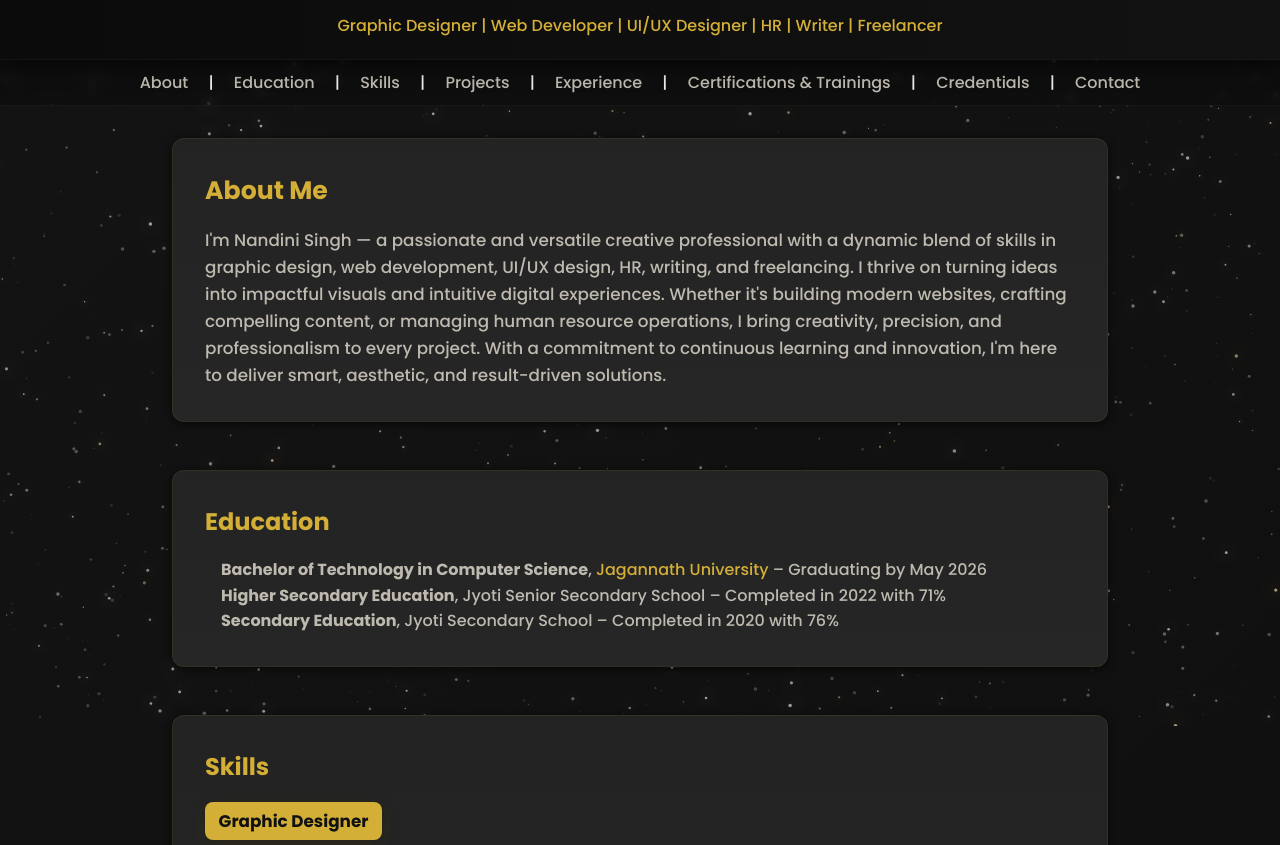
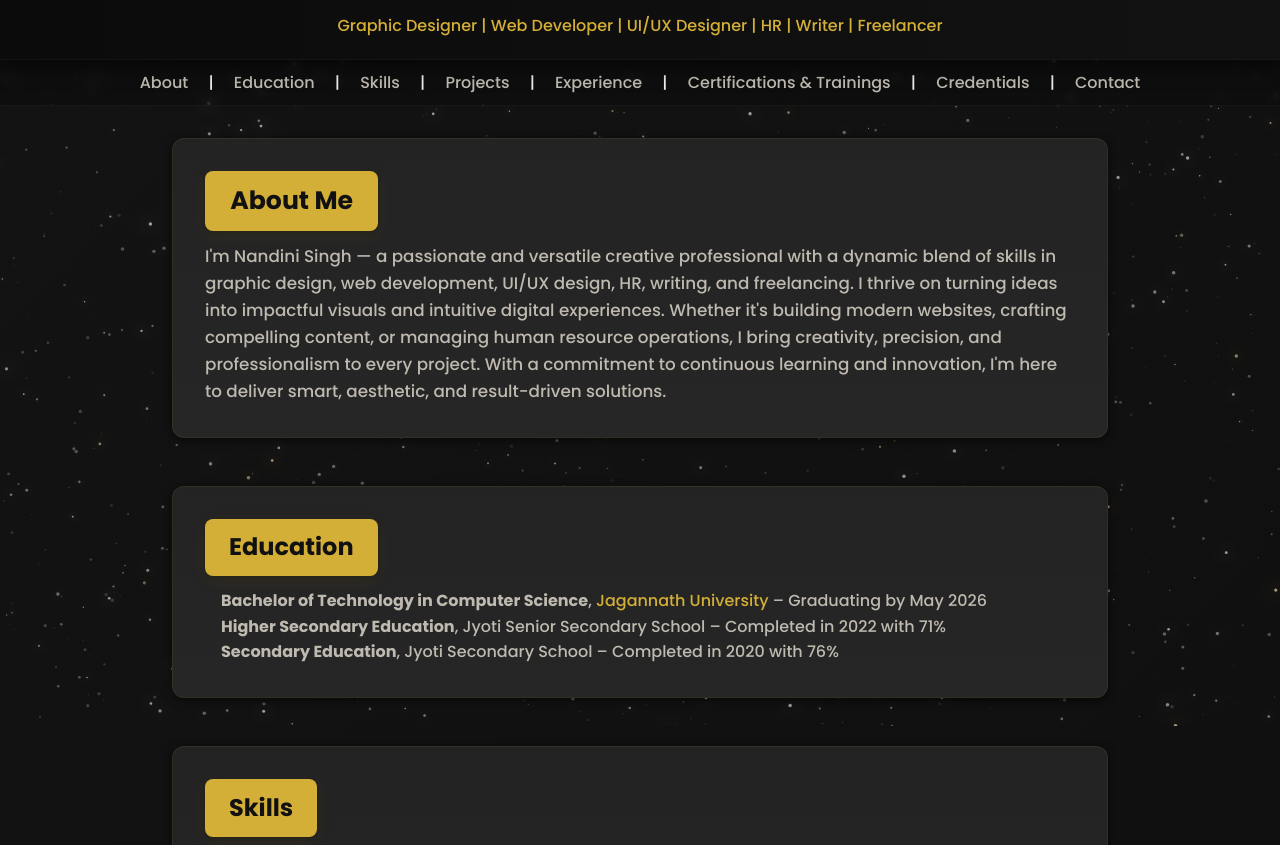
Before and after one commit to nandini-singh11/Portfolio, a plain HTML site: page index.html in a window 1280 px wide. Shown: the part 74-919 px from the top of the page. Drawn offline with Linux system fonts and the light colour scheme; animation ran at ten frames a second.

Commit message:
Update index.html

```diff
--- a/index.html
+++ b/index.html
@@ -216,28 +216,47 @@
       color: var(--muted);
     }
 
+    /* gold boxed topic badge (used for skills, projects, experience headings) */
+    .topic-badge {
+      background: transparent;
+      color: var(--gold) !important;
+      display: inline-block;
+      padding: 0;                /* no box padding */
+      border-radius: 0;
+      font-weight: 700;
+      font-size: 0.96rem;
+      box-shadow: none;
+      margin-bottom: 0.4rem;
+    }
+    /* ensure h3.topic-badge inherits gold text */
+    h3.topic-badge { color: var(--gold) !important; }
+
+    /* Certificates sub-heading previously boxed — make it plain gold text too */
     .certificates h3 {
+      background: transparent;
+      color: var(--gold);
+      padding: 0;
+      border-radius: 0;
+      display: inline-block;
+      font-weight: 700;
+      box-shadow: none;
+      margin-bottom: 0.6rem;
+    }
+
+    /* SECTION TITLE: gold boxed h2 (make section titles appear in gold box) */
+    .section > h2 {
       background: var(--gold);
       color: #111;
+      display: inline-block;
       padding: 0.4em 1em;
       border-radius: 8px;
-      display: inline-block;
       font-weight: 700;
-      box-shadow: 0 2px 8px rgba(0,0,0,0.6);
-    }
-
-    /* gold boxed topic badge (used for skills, projects, experience headings) */
-    .topic-badge {
-      background: var(--gold);
-      color: #111 !important; /* ensure black text inside the gold box */
-      display: inline-block;
-      padding: 0.35rem 0.85rem;
-      border-radius: 8px;
-      font-weight: 700;
-      font-size: 0.96rem;
       box-shadow: 0 4px 14px rgba(212,175,55,0.12), 0 2px 6px rgba(0,0,0,0.45);
       margin-bottom: 0.75rem;
     }
+
+    /* remove previous simple h2 color rule so boxed style shows correctly */
+    /* (if there's an existing `h2 { color: var(--gold); }` earlier, it will be overridden by this) */
 
     @media (max-width:720px){
       :root { --header-height: 64px; }
```
